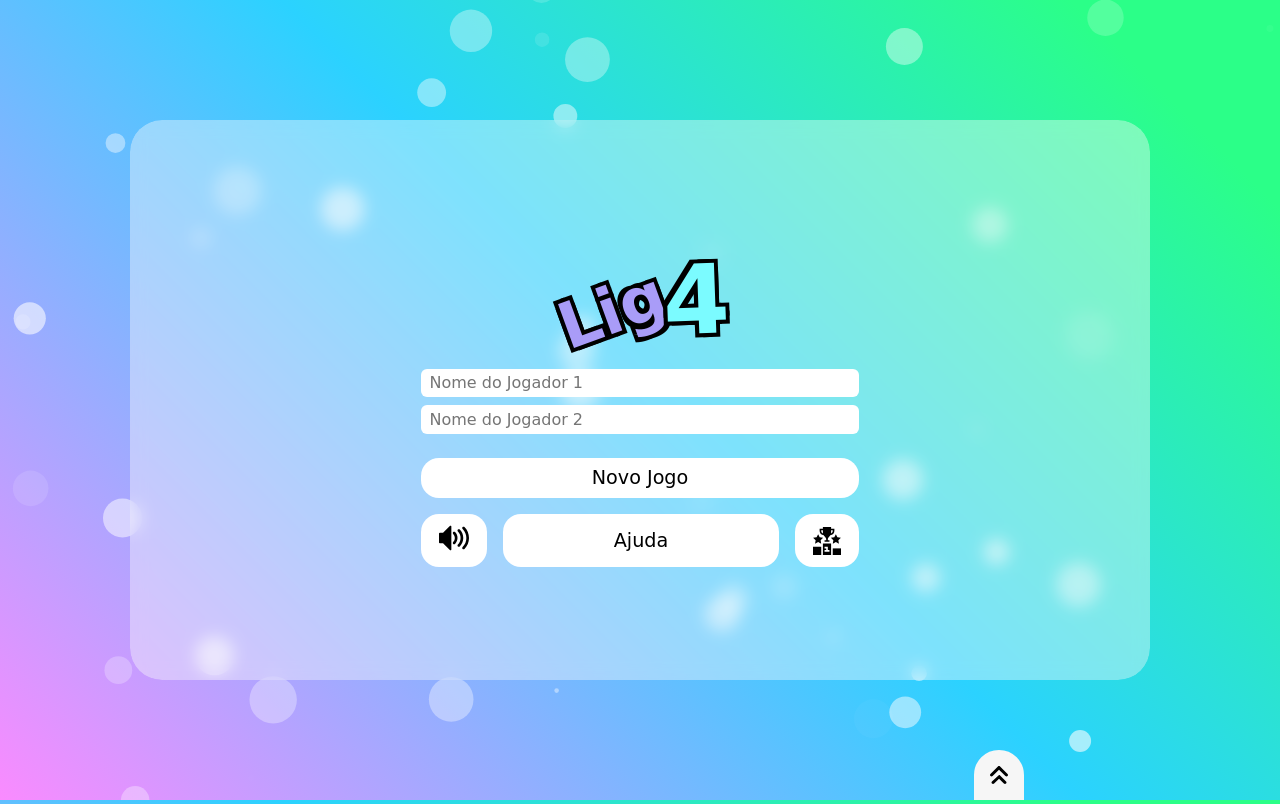
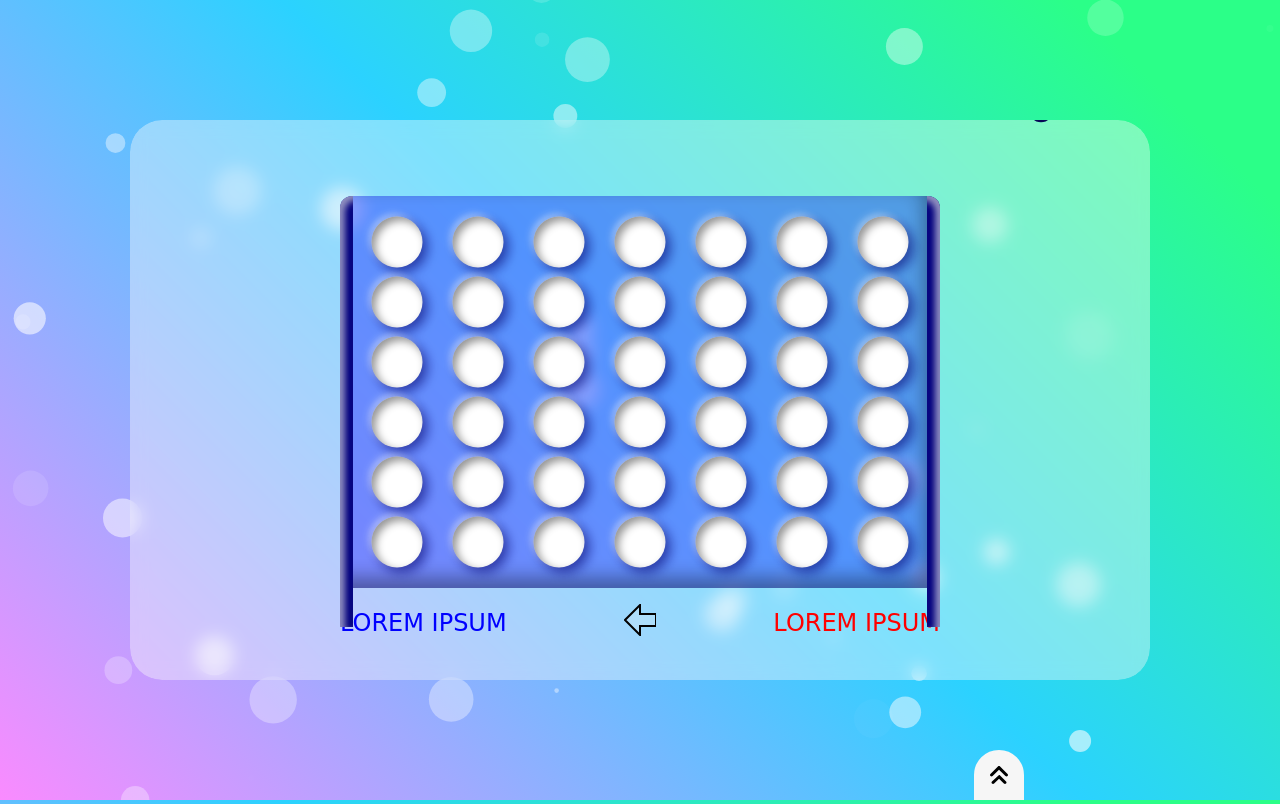
Before and after one commit to BrunoBelarminoNog/lig-4, a plain HTML site: page index.html in a window 1280 px wide. Drawn offline with nearby package versions, Linux system fonts and the light colour scheme; no server answers; a web font is replaced by a local one.

Commit message:
Fix: ajustando tabuleiro para dimensao fixa

```diff
--- a/index.html
+++ b/index.html
@@ -22,7 +22,7 @@
         <div class="container">
 
             <div id="content_game">
-                <section id="initial" >
+                <section id="initial" class="hidden" >
                     <h1>Lig<span>4</span></h1>
 
                     <div class="input_players">
@@ -83,7 +83,7 @@
                     </div>
                 </section>
 
-                <section id="game" class="hidden">
+                <section id="game">
                     <div id="timer">
                         <span class="timer_icon">
                             <svg version="1.1" xmlns="http://www.w3.org/2000/svg" viewBox="0 0 24 24">
--- a/scripts/script.js
+++ b/scripts/script.js
@@ -275,3 +275,5 @@ btnAjuda.addEventListener('click', () => {
 btnClose.addEventListener('click', () => {
   containerInfo.classList.add('hidden')
 })
+
+init_game()
--- a/styles/style.css
+++ b/styles/style.css
@@ -295,18 +295,39 @@ main #content_game #game #timer svg{
 }
 
 
+main #content_game #game #tabuleiro  {
+    width: 230px;
+    display: flex;
+    border-radius: 12px 12px 0 0;
+    background-color: rgba(0, 0, 255, 0.349);
+    box-shadow: inset -15px -10px 20px rgba(0, 0, 0, 0.377);
+    padding: 0 1.1rem;
+    position: relative;
+}
 
-main #content_game #game #tabuleiro  {
-    width: 100%;
-    min-width: 190px;
-    max-width: 600px;
-    display: flex;
-    border-radius: 12px;
-    background-color: rgba(0, 0, 255, 0.349);
-    padding: 0 1rem;
-    position: relative;
+main #content_game #game #tabuleiro::before {
+    content: "";
+    height: 110%;
+    width: .8rem;
+    position: absolute;
+    background-color: rgb(3, 1, 126);
+    box-shadow: inset 5px 4px 6px rgba(233, 233, 233, 0.61);
 
+    left: 0;
+    border-radius: 12px 0 0 0;
 }
+
+main #content_game #game #tabuleiro::after {
+    content: "";
+    height: 110%;
+    width: .8rem;
+    position: absolute;
+    background-color: rgb(3, 1, 126);
+    box-shadow: inset -5px 4px 6px rgba(233, 233, 233, 0.61);
+    right: 0;
+    border-radius: 0 12px 0 0;
+}
+
 
 main #content_game #game #tabuleiro .column{
     height: 100%;
@@ -507,10 +528,31 @@ footer{}
 
 /* MEDIA QUERIES */
 @media only screen and (min-width: 375px){
+    main #content_game #game #tabuleiro  {
+        width: 100%;
+        min-width: 190px;
+        max-width: 600px;
+        display: flex;
+        border-radius: 12px;
+        background-color: rgba(0, 0, 255, 0.349);
+        padding: 0 1rem;
+        position: relative;
 
+    }
 }
 
 @media only screen and (min-width: 768px){
+    main #content_game #game #tabuleiro  {
+        width: 100%;
+        min-width: 190px;
+        max-width: 600px;
+        display: flex;
+        border-radius: 12px;
+        background-color: rgba(0, 0, 255, 0.349);
+        padding: 0 1rem;
+        position: relative;
+
+    }
     main #content_game #game #tabuleiro .column:hover::before {
         top: -70px;
     }
@@ -529,6 +571,16 @@ footer{}
 }
 
 @media only screen and (min-width: 1200px) {
+    main #content_game #game #tabuleiro  {
+        width: 100%;
+        min-width: 190px;
+        max-width: 600px;
+        display: flex;
+        border-radius: 12px;
+        background-color: rgba(0, 0, 255, 0.349);
+        padding: 0 1rem;
+        position: relative;
 
+    }
 }
 /* MEDIA QUERIES */
```
